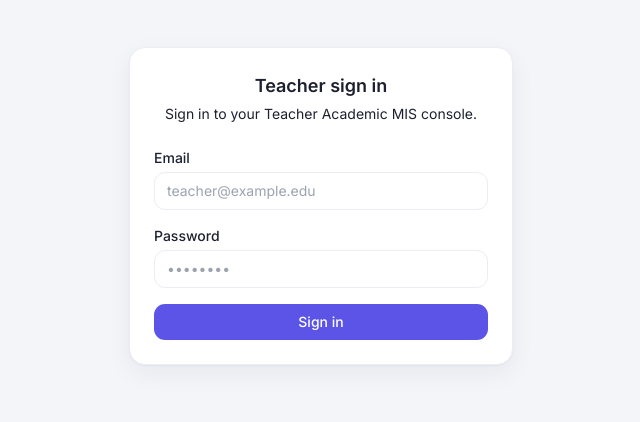
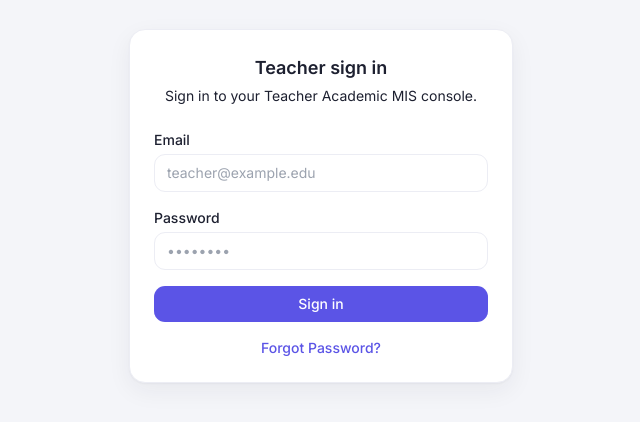
Before and after one commit to dinamsingh/MIS, a React (Vite) app: page /sign-in in a window 1280 px wide. Shown: the part 194-616 px from the top of the page, without its empty margins (319-959 px from the left). Built offline with nearby package versions, Linux system fonts and the light colour scheme; no server answers.

Commit message:
add forgot password button on sign-in page

```diff
--- a/package.json
+++ b/package.json
@@ -31,6 +31,7 @@
     "tailwindcss": "^3.4.13",
     "typescript": "^5.6.2",
     "vite": "^5.4.8",
-    "vitest": "^2.1.1"
+    "vitest": "^2.1.1",
+    "wrangler": "^4.105.0"
   }
 }
--- a/src/presentation/views/TeacherSignInView.tsx
+++ b/src/presentation/views/TeacherSignInView.tsx
@@ -110,6 +110,27 @@ export default function TeacherSignInView({ onSignedIn }: TeacherSignInViewProps
           <button type="submit" className="btn-primary w-full" disabled={isSubmitting}>
             {isSubmitting ? 'Signing in…' : 'Sign in'}
           </button>
+
+          <button
+            type="button"
+            className="w-full text-center text-sm font-medium text-accent hover:underline"
+            onClick={() => {
+              if (email.trim()) {
+                void signInTeacherPassword(email, '').catch(() => {});
+                // Supabase will send a password reset email
+                void import('@data/supabase').then(({ supabase }) =>
+                  supabase.auth.resetPasswordForEmail(email, {
+                    redirectTo: window.location.origin + '/sign-in',
+                  })
+                );
+                setError('Password reset link sent to your email.');
+              } else {
+                setError('Enter your email first, then click Forgot Password.');
+              }
+            }}
+          >
+            Forgot Password?
+          </button>
         </form>
       </div>
     </div>
```
Also changed, not shown: 2 other files (tests, documents, lock files or other folders).
